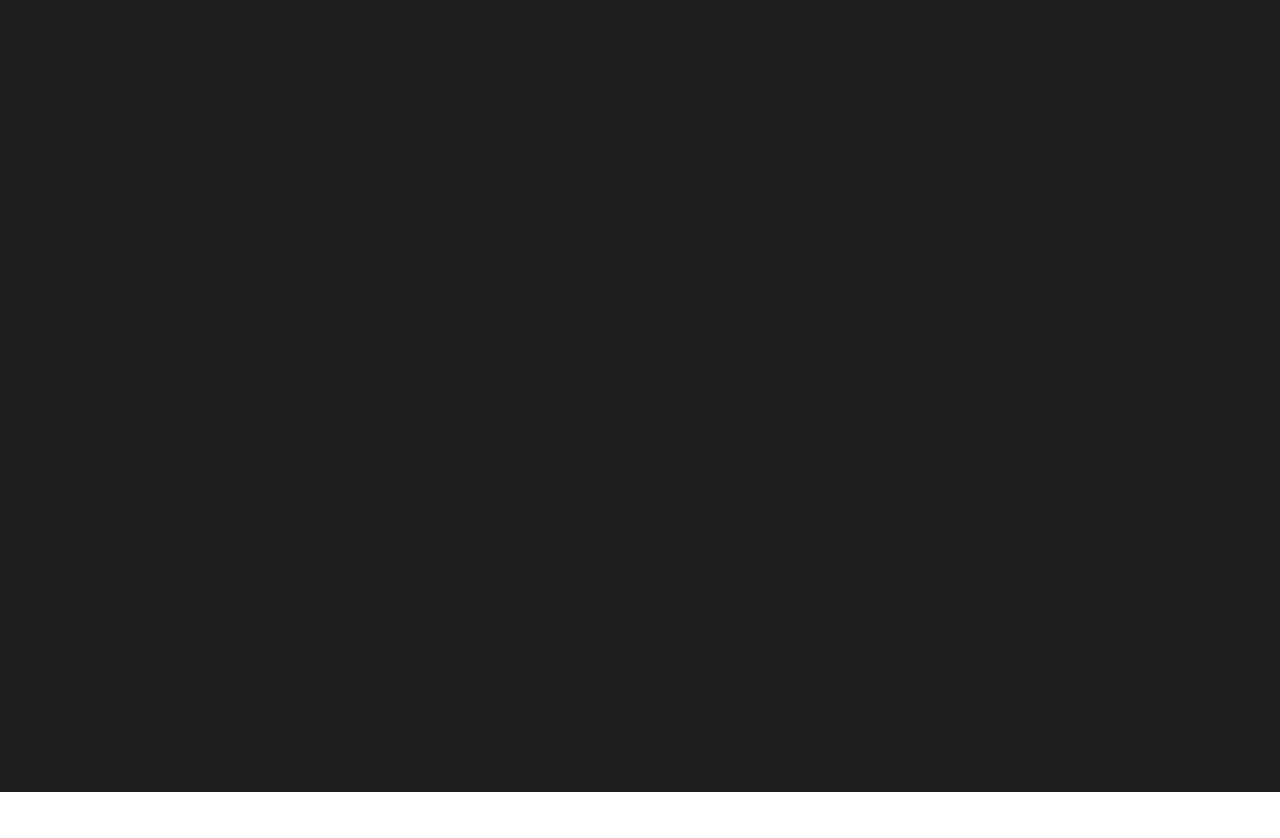
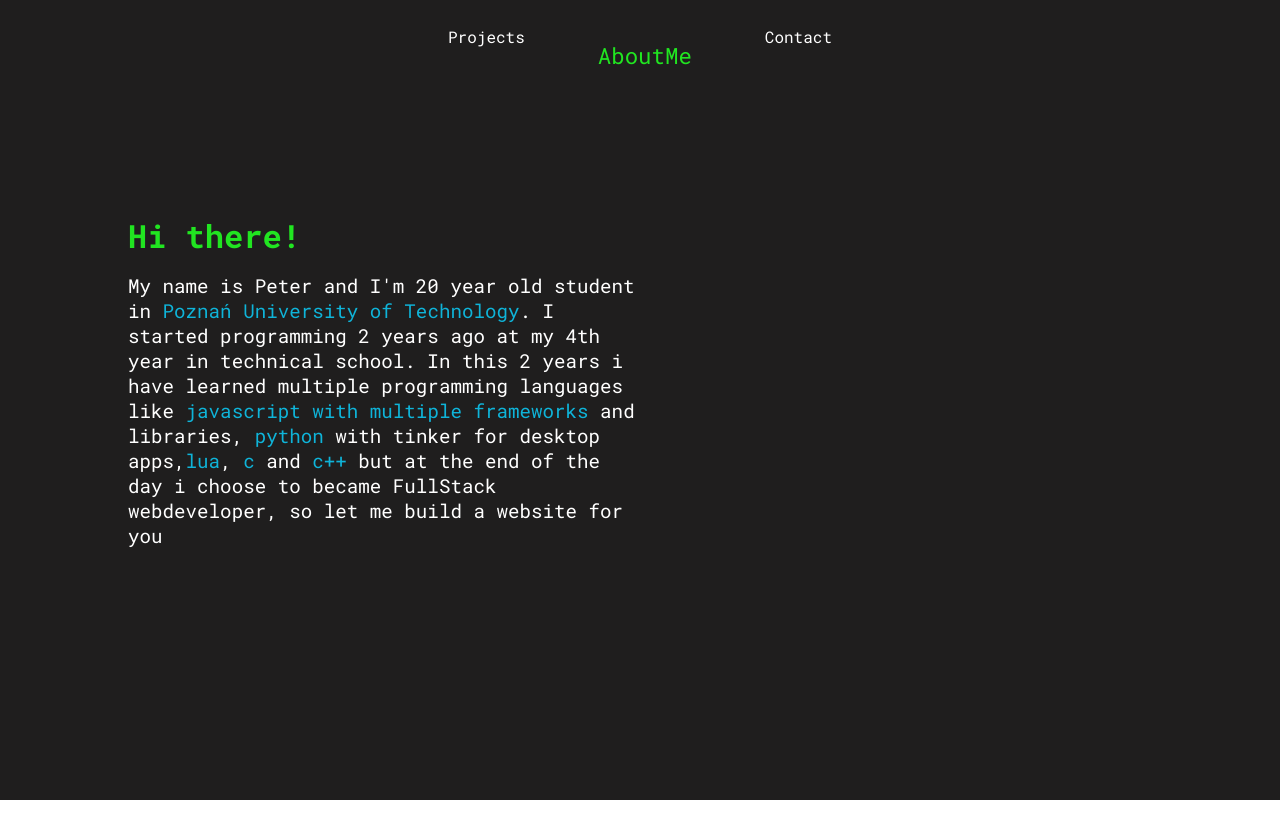
Before and after one commit to KaleIsProgramming/Portfolio, a React (Create React App) app in the folder front-end/: page / in a window 1280 px wide. Shown: the top 838 px of the page. Before the commit the page ends 800 px from the top, so only its background shows below. Built offline with nearby package versions, Linux system fonts and the light colour scheme.

Commit message:
feat: made navbar navigation
feat: navbar navigation started working properly

```diff
--- a/front-end/package.json
+++ b/front-end/package.json
@@ -5,12 +5,13 @@
   "dependencies": {
     "@emotion/react": "^11.11.4",
     "@emotion/styled": "^11.11.0",
+    "@reduxjs/toolkit": "^2.2.1",
     "@testing-library/jest-dom": "^5.17.0",
     "@testing-library/react": "^13.4.0",
     "@testing-library/user-event": "^13.5.0",
     "@types/jest": "^27.5.2",
     "@types/node": "^16.18.89",
-    "@types/react": "^18.2.65",
+    "@types/react": "^18.2.66",
     "@types/react-dom": "^18.2.22",
     "@types/react-router-dom": "^5.3.3",
     "axios": "^1.6.8",
@@ -19,6 +20,7 @@
     "react-redux": "^9.1.0",
     "react-router-dom": "^6.22.3",
     "react-scripts": "5.0.1",
+    "redux-toolkit": "^1.1.2",
     "typescript": "^4.9.5",
     "web-vitals": "^2.1.4"
   },
--- a/front-end/src/App.tsx
+++ b/front-end/src/App.tsx
@@ -1,13 +1,17 @@
 import { Route, Routes } from "react-router-dom";
 import { ProjectsPage, Contact, MainPage } from "./pages";
+import { NavBar } from "./components";
 
 function App() {
   return (
+    <>
+    <NavBar />
     <Routes>
       <Route path="/" element={<MainPage />} />
       <Route path="/contact" element={<Contact />} />
       <Route path="/projects" element={<ProjectsPage />} />
     </Routes>
+    </>
   );
 }
 
--- a/front-end/src/components/AboutMe.tsx
+++ b/front-end/src/components/AboutMe.tsx
@@ -6,7 +6,16 @@ export const AboutMe = () => {
         <WelcomeComponent>
 
             <LeftContainer>
-
+                <h1>Hi there!</h1>
+                <p>
+                    My name is Peter and I'm 20 year old student in <Important>Poznań University of Technology</Important>.
+                    I started
+                    programming 2 years ago at my 4th year in technical school. In this 2 years
+                    i have learned multiple programming languages like <Important>javascript
+                     with multiple frameworks</Important> and libraries, <Important>python</Important> with tinker for desktop apps,
+                    <Important>lua</Important>, <Important>c</Important> and <Important>c++</Important> but at the end of the day i choose to became
+                    FullStack webdeveloper, so let me build a website for you
+              </p>
             </LeftContainer>
 
             <RightContainer>
@@ -18,18 +27,39 @@ export const AboutMe = () => {
 }
 
 const WelcomeComponent = styled.div`
-    height: 90vh;
+    height: 91vh;
     width: 100%;
     display: flex;
+    justify-content: center;
+    align-items: center;
     background: rgb(31, 30, 30);
 `;
 
 const LeftContainer = styled.div`
-    height: 100%;
-    width: 50%;
+    height: 75%;
+    width: 40%;
+    color: white;
+    display: flex;
+    flex-direction: column;
+
+    h1 {
+        width: 100%;
+        margin-bottom: 16px;
+        margin-top: 10%;
+        color: #21e521;
+    }
+
+    p {
+        font-size: 120%;
+    }
 `;
 
 const RightContainer = styled.div`
-    height: 100%;
-    width: 50%;
+    height: 75%;
+    width: 40%;
+
 `;
+
+const Important = styled.span`
+    color: #0fb4d9;
+`;
--- a/front-end/src/components/NavBar.tsx
+++ b/front-end/src/components/NavBar.tsx
@@ -1,11 +1,22 @@
+import { NavLink } from "react-router-dom";
 import styled from "@emotion/styled";
+import { useLocation } from "react-router-dom";
 
 export const NavBar = () => {
+    const navItems = [{to:'/projects', name:'Projects'}, {to:'/', name:'AboutMe'}, {to:'/contact', name:'Contact'}];
+    const location = useLocation().pathname;
 
     return(
         <StyledNavBar>
-
-            <></>
+            <LeftContainer>
+                { navItems.map(item => {
+                if(location == item.to) {
+                    return <MainAnchor to={item.to}>{item.name}</MainAnchor>
+                } else {
+                    return <Anchor to={item.to}>{item.name}</Anchor>
+                }
+}) }
+            </LeftContainer>
         </StyledNavBar>
     )
 }
@@ -15,16 +26,37 @@ const StyledNavBar = styled.div`
     width: 100vw;
     display: flex;
     background: rgb(31, 30, 30);
-    align-items: center;
-    justify-content: center;
+
 `;
 
 const LeftContainer = styled.div`
     height: 100%;
-    width: 60%;
+    width: 30%;
+    margin-left: 35%;
+    display: flex;
+    align-items: center;
+    justify-content: space-between;
+`;
 
-    a {
-        color: white;
-        text-decoration: none;
+
+const MainAnchor = styled(NavLink)`
+    font-size: 140%;
+    margin-top: 10%;
+    color: #21e521;
+    text-decoration: none;
+
+    &:hover {
+        transition: 0.3;
+        scale: 1.05;
     }
 `;
+
+const Anchor = styled(NavLink)`
+    color: white;
+    text-decoration: none;
+
+    &:hover {
+        transition: 0.3;
+        scale: 1.05;
+    }
+`;
--- a/front-end/src/pages/MainPage.tsx
+++ b/front-end/src/pages/MainPage.tsx
@@ -1,17 +1,16 @@
 import styled from "@emotion/styled";
-import { NavBar, AboutMe  } from "../components";
+import { AboutMe  } from "../components";
 
 export const MainPage = () => {
 
     return(
         <StyledMainPage>
-            <NavBar />
             <AboutMe />
         </StyledMainPage>
     )
 }
 
 const StyledMainPage = styled.div`
-  min-height: 100vh;
+  height: 100vh;
   width: 100vw;
 `;
```
Also changed, not shown: front-end/ideas.txt (added), 1 other file (tests, documents, lock files or other folders).
